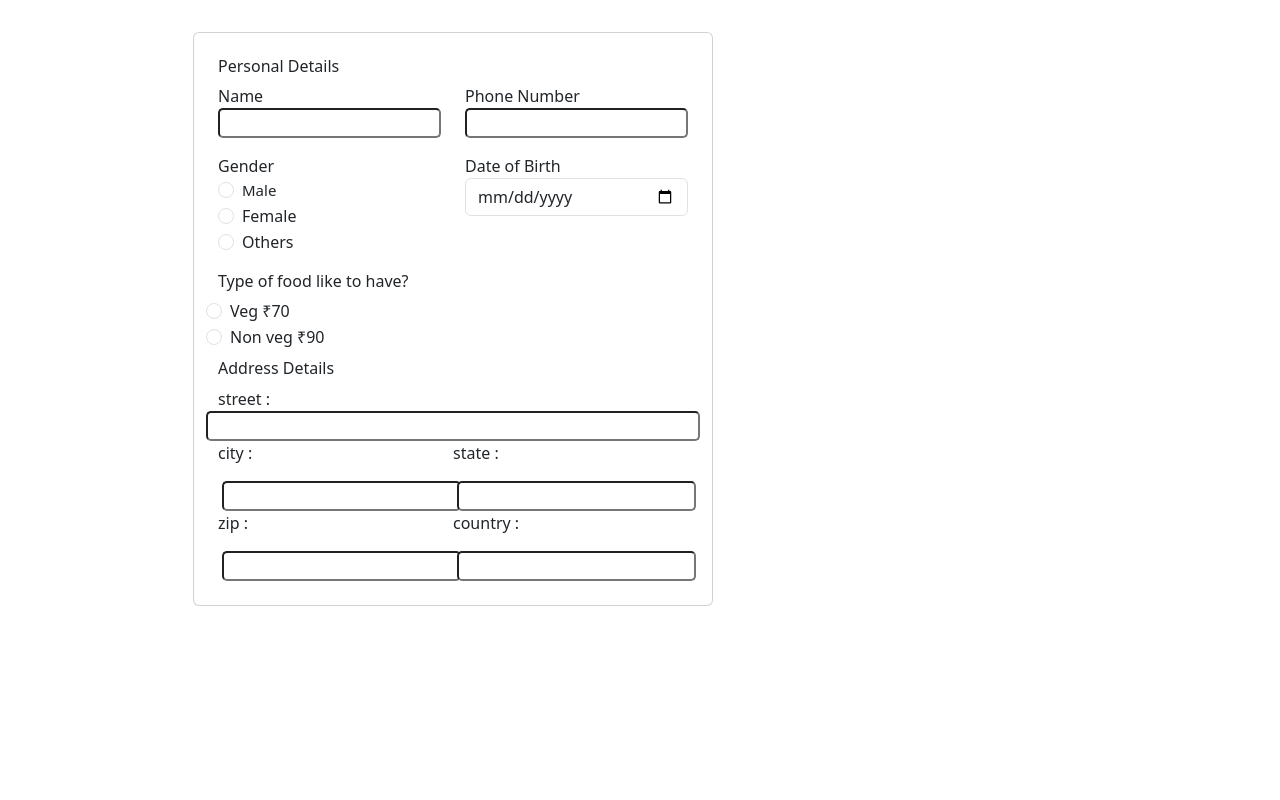
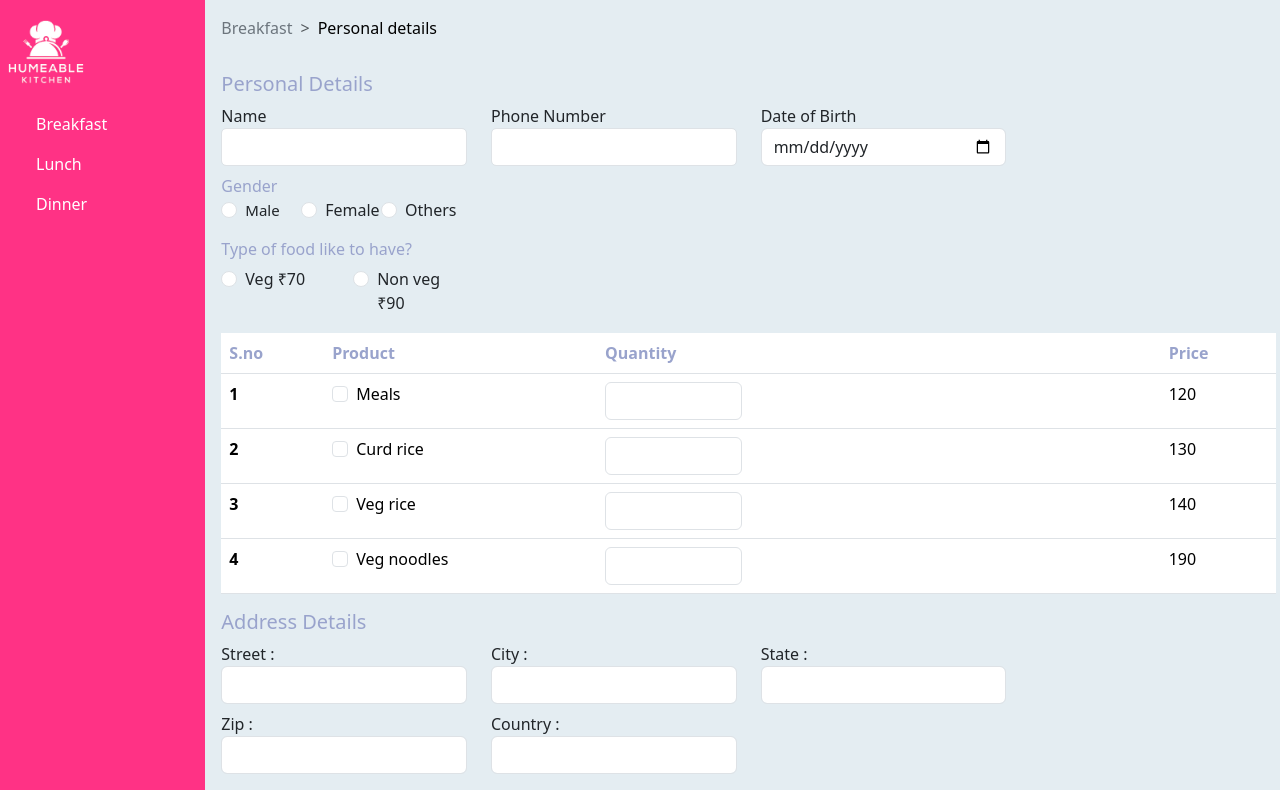
Before and after one commit to devadharshini-01/lunchmenu, a React (Create React App) app: page /breakfast in a window 1280 px wide. Built offline with nearby package versions, Linux system fonts and the light colour scheme; the HTML template or start-up script is replaced by a standard one.

Commit message:
datalist

```diff
--- a/src/App.css
+++ b/src/App.css
@@ -157,22 +157,13 @@ input:focus {
   font-size: 15px !important;
 }
 a:hover {
-  background-color:#fdf0f5!important;
+  color: #f0005f !important;
+  background-color:#e4edf2!important;
   border-radius: 5px !important;
-
-
-  }
-/* .dta
-{
-  overflow: hidden;
-
-
-} */
-
-
+ }
 .edit {
-  background-color:#fdf0f5  !important;
-  height: 100vh !important;
+  background-color:#e4edf2  !important;
+  height: 100% !important;
   box-shadow: black !important;
 
 }
@@ -182,23 +173,29 @@ a:hover {
 }
 .message
 {
-  background-color:  #f776aa  !important;
-  height: 100vh !important;
-}
-.shadow
-{
-  height: 100vh !important;
+  background-color: #ff3285  !important;
+  height: 100% !important;
 }
 .box
 {
   border-radius:5px !important;
   width:100% !important;
-}
+ outline: 0 none !important;
+ }
 .male
 {
   font-size: 15px !important;
 }
-.female
+
+.logo
 {
-  border-radius:5px !important;
+  width: 80px !important;
 }
+.divider
+{
+  --bs-breadcrumb-divider: '>';
+}
+.bs
+{
+  color: #99a3cc !important;
+}
--- a/src/App.jsx
+++ b/src/App.jsx
@@ -13,25 +13,16 @@ import Header from "./components/breakfast/Header";
 const App = () => {
   return (
     <>
-       <Foods />
+      {/* <Foods />   */}
 
-
-        {/* <BrowserRouter>
-      <Routes>
-        <Route path="login"element={<Login/>}/>
-        <Route path="breakfast" element={<Breakfast/>}/>
-        <Route path="lunch" element={<Lunch/>}/>
-        <Route path="dinner" element={<Dinner/>}/>
-
-      </Routes>
-      </BrowserRouter>   */}
-
-
-
-           {/* <Breakfast/> */}
-
-
-
+      <BrowserRouter>
+        <Routes>
+          <Route path="login" element={<Login />} />
+          <Route path="breakfast" element={<Breakfast />} />
+          <Route path="lunch" element={<Lunch />} />
+          <Route path="dinner" element={<Dinner />} />
+        </Routes>
+      </BrowserRouter>
 
 
     </>
--- a/src/components/breakfast/Breakfast.jsx
+++ b/src/components/breakfast/Breakfast.jsx
@@ -1,148 +1,16 @@
 import Header from "./Header";
 import Sidebor from "./Sidebar";
 import { Icon } from "@iconify/react";
+import Datalist from "../form/Datalist";
 const Breakfast = () => {
   return (
     <>
-
-
-
-<div className="container data">
-        <div className="row ">
-          <div className="col-2  ">
-            <Sidebor />
-          </div>
-
-          <div className=" col-10 edit shadow p-3 mb-5 rounded ">
-        <div className="bg-white mt-4 p-3 ">
-          <div className="row">
-            <div className="col-9">
-            <p href="#" className=" d-flex justify-content-start   "><h5 className=" text-secondary me-1 ">Breakfast </h5>&#10095;<h5 className="text-black ms-1 ">Customer Details</h5> </p>
-
-            </div>
-            <div className="col-3">
-            <div className=" d-flex justify-content-end ">
-  <button className="btn text-white " type="button"><span><Icon icon="carbon:add-filled" className="mb-1  " width="12" height="12" /></span>Add</button></div>
-            </div>
-          </div>
-          <div className="row">
-            <div className="col-9">
-        <p className="all">CUSTOMER DETAILS</p>
-            </div>
-            <div className="col-3">
-            <form className="d-flex " role="search">
-        <input className="form-control ms-4 " type="search" placeholder="Search " aria-label="Search"/>
-          </form>
-            </div>
-          </div>
-
-        <table class="table">
-  <thead>
-    <tr>
-      <th scope="col" className="all">S.NO</th>
-      <th scope="col" className="all">E-MAIL</th>
-      <th scope="col" className="all">USERNAME</th>
-      <th scope="col" className="all">MOBILE NUMBER</th>
-      <th scope="col" className="text-center all">ACTIONS</th>
-    </tr>
-  </thead>
-  <tbody>
-  <tr>
-    <th scope="row">1</th>
-    <td className="idea">derhgyfg24@gmail.com</td>
-    <td className="idea">bnjui</td>
-    <td className="idea">8967542311</td>
-    <td>
-      <div className="row d-flex  justify-content-center  ">
-      <Icon
-          icon="tabler:edit"
-          width="18"
-          height="18"
-          className="w-25  "
-        />
-        <Icon
-          icon="pajamas:remove"
-          width="18"
-          height="18"
-          className="w-25  "
-        />
-        <Icon
-          icon="zondicons:view-show"
-          width="18"
-          height="18"
-          className="w-25  "
-        />
+      <div className=" data">
+        <div className=" edit  ">
+          <Datalist />
+        </div>
       </div>
-    </td>
-  </tr>
-  <tr>
-    <th scope="row">2</th>
-    <td className="idea">jhgjfysa@gmail.com</td>
-    <td className="idea">asdx</td>
-    <td className="idea">9087654321</td>
-    <td>
-      <div className=" d-flex  justify-content-center ">
-        <Icon
-          icon="tabler:edit"
-          width="18"
-          height="18"
-          className="w-25  "
-        />
-        <Icon
-          icon="pajamas:remove"
-          width="18"
-          height="18"
-          className="w-25  "
-        />
-        <Icon
-          icon="zondicons:view-show"
-          width="18"
-          height="18"
-          className="w-25 "
-        />
-      </div>
-    </td>
-  </tr>
-  <tr>
-    <th scope="row">3</th>
-    <td className="idea">jgbbcrse@gmail.com</td>
-    <td className="idea">vbhcvf</td>
-    <td className="idea">4532087642</td>
-    <td>
-      <div className=" d-flex  justify-content-center ">
-        <Icon
-          icon="tabler:edit"
-          width="18"
-          height="18"
-          className="w-25  "
-        />
-        <Icon
-          icon="pajamas:remove"
-          width="18"
-          height="18"
-          className="w-25  "
-        />
-        <Icon
-          icon="zondicons:view-show"
-          width="18"
-          height="18"
-          className="w-25  "
-        />
-      </div>
-    </td>
-  </tr>
-</tbody>
-<div />
-</table>
-        </div>
-        </div>
-                </div>
-              </div>
-
-
-
-
-
+      {/* </div> */}
     </>
   );
 };
--- a/src/components/breakfast/Sidebar.jsx
+++ b/src/components/breakfast/Sidebar.jsx
@@ -1,21 +1,23 @@
 import logo from "../image/Frame 55481 .png";
 import { Icon } from "@iconify/react";
-const Sidebar = () => {
+const Sidebar = (props) => {
+  console.log(props.active)
   return (
     <div className="row message ">
-      <div className="shadow p-3 mb-5   rounded">
+      <div className=" p-3 mb-5   rounded">
+        <img className="logo " src={logo}></img>
 
 
         <div className="list-group  ">
-          <a href="#" className="action  p-2 url a:hover mt-2 ms-4 text-white ">
+          <a href="#" className={`${props.active==="breakfast"?"bg-secondary text-danger":"text-white"} p-2 url a:hover mt-2 ms-4 `}  onClick={()=>props.setActive("breakfast")}>
 
             Breakfast
           </a>
-          <a href="#" className="action p-2 url a:hover text-white ms-4 url ">
+          <a href="#" className= {`${props.active==="lunch"?"bg-secondary text-danger":"text-white"} p-2 url a:hover ms-4 url `}  onClick={()=>props.setActive("lunch")}>
 
             Lunch
           </a>
-          <a href="#" className="action p-2 url a:hover text-white ms-4 url">
+          <a href="#" className={`${props.active==="dinner"?"bg-secondary text-danger":"text-white"} p-2 url a:hover  ms-4 url `} onClick={()=>props.setActive("Dinner")}>
 
             Dinner
           </a>
--- a/src/components/form/Datalist.js
+++ b/src/components/form/Datalist.js
@@ -1,5 +1,6 @@
 import Sidebar from "../breakfast/Sidebar";
 import Lunchlist from "./Lunchlist";
+import { useState } from "react";
 
 const Datalist = (props) => {
   const handleName = (event) => {
@@ -15,59 +16,102 @@ const Datalist = (props) => {
   const handleFeedback = (event) => {
     props.setFeedback(event.target.value);
   };
+  const [active,setActive]=useState();
 
   return (
 
-    // <div className="row ">
-    //       <div className="col-2  ">
-    //         <Sidebar />
-    //       </div>
+    <div className="row ">
+      <div className="col-2  ">
 
-    <div className="col-10 mx-auto">
-       <div className="card p-4 ms-3 mt-3 ">
+        <Sidebar active={active} setActive={setActive}/>
+      </div>
+
+
+       <div className="col-10  p-3 edit">
+       <nav className="divider" aria-label="breadcrumb">
+  <ol className="breadcrumb">
+    <li className="breadcrumb-item"><p><span className="text-secondary">Breakfast</span></p></li>
+    <li className="breadcrumb-item active text-black" aria-current="page">Personal details</li>
+  </ol>
+</nav>
+
+
           <div className="row">
-     <h6>Personal Details</h6>
-      <div className="col-6">
-
+            <h5 className="bs">Personal Details</h5>
+            <div className="col-3">
               <label>Name</label>
-        <input className="box"/>
+              <input className=" form-control box" />
+            </div>
+            <div className="col-3">
+              <label>Phone Number</label>
+              <input type="number" className=" form-control box" />
 
             </div>
-      <div className="col-6">
-        <label>Phone Number</label>
-        <input type="number" className="box"/>
-        <div/>
+            <div className="col-3">
+            <label>Date of Birth</label>
+              <input type="date" className="form-control" />
+          </div>
 
-    </div>
-   </div>
+
           <div className="row">
-    <div className="col-6">
-    <label className="mt-3">Gender</label>
-   <div className="form-check ">
-  <input className="form-check-input" type="radio"  name="flexRadioDefault" id="flexRadioDefault1" />
-  <label className="form-check-label male" for="flexRadioDefault1" >
+
+              <label className="mt-2 bs">Gender</label>
+              <div  className="row w-25">
+                <div className="col-4">
+                <div className="form-check me-3">
+                <input
+                  className="form-check-input "
+                  type="radio"
+                  name="flexRadioDefault"
+                  id="flexRadioDefault1"
+                />
+                <label
+                  className="form-check-label male"
+                  for="flexRadioDefault1"
+                >
                   Male
                 </label>
                 </div>
-<div className="form-check ">
-  <input className="form-check-input" type="radio" name="flexRadioDefault" id="flexRadioDefault2" />
+              </div>
+              <div className="col-4">
+              <div className="form-check  ">
+                <input
+                  className="form-check-input "
+                  type="radio"
+                  name="flexRadioDefault"
+                  id="flexRadioDefault2"
+                />
                 <label className="form-check-label" for="flexRadioDefault2">
                   Female
                 </label>
               </div>
-<div className="form-check ">
-  <input className="form-check-input" type="radio" name="flexRadioDefault" id="flexRadioDefault2" />
+              </div>
+              <div className="col-4">
+              <div className="form-check  ">
+                <input
+                  className="form-check-input"
+                  type="radio"
+                  name="flexRadioDefault"
+                  id="flexRadioDefault2"
+                />
                 <label className="form-check-label" for="flexRadioDefault2">
                   Others
                 </label>
               </div>
             </div>
-    <div className="col-6">
-      <label className="mt-3">Date of Birth</label>
-  <input type="date" className="form-control"/>
+              </div>
               </div>
 
-   <label className=" mt-3 h6 ">Type of food like to have?</label>
+              </div>
+
+
+
+
+
+
+            <label className=" mt-3 h6 bs ">Type of food like to have?</label>
+            <div className="row w-25">
+              <div className="col-6">
               <div className="form-check">
               <input
                 className="form-check-input"
@@ -81,7 +125,10 @@ const Datalist = (props) => {
                 Veg ₹70
               </label>
             </div>
-  <div className="form-check">
+              </div>
+              <div className="col-6">
+
+              <div className="form-check ">
               <input
                 className="form-check-input"
                 type="radio"
@@ -94,41 +141,141 @@ const Datalist = (props) => {
                 Non veg ₹90
               </label>
             </div>
-  <Lunchlist
-    LunchMenu={props.LunchMenu}
-    setLunchMenu={props.setLunchMenu}
-    Price={props.Price}
-  />
-  <h6 className="mt-2">Address Details</h6>
-  <label>street :</label>
-  <input className="female "/>
-<div className="row">
-  <div className="col-6">
-    <label>city :</label>
-    <input className="mt-3 female ms-1"/>
-  </div>
-  <div className="col-6">
-    <label>state :</label>
-    <input className="mt-3 female ms-1" />
-  </div>
-</div>
-<div className="row">
-  <div className="col-6">
-    <label>zip :</label>
-    <input className="mt-3 female ms-1"/>
-  </div>
-  <div className="col-6">
-    <label>country :</label>
-    <input className="mt-3 female ms-1"/>
               </div>
               </div>
 
+            <table className="table mt-3 p-4">
+              <thead>
+                <tr>
+                  <th scope="col" className="bs">S.no</th>
+                  <th scope="col" className="bs">Product</th>
+                  <th scope="col"className="bs">Quantity</th>
+                  <th scope="col" className="bs">Price</th>
+                </tr>
+              </thead>
+              <tbody>
+                <tr>
+                  <th scope="row">1</th>
+                  <td>
+                    <div className="form-check">
+                      <input
+                        className="form-check-input"
+                        type="checkbox"
+
+                        id="flexCheckDefault"
+                      />
+                      <label className="form-check-label" for="flexCheckDefault">
+                        Meals
+                      </label>
                     </div>
-  <div/>
-  <div/>
+                  </td>
+                  <td>
+                    < input className="form-control w-25" />
+                  </td>
+                  <td>120</td>
+                </tr>
+                <tr>
+                  <th scope="row">2</th>
+                  <td>
+                    <div className="form-check">
+                      <input
+                        className="form-check-input"
+                        type="checkbox"
+
+                        id="flexCheckDefault"
+                      />
+                      <label className="form-check-label" for="flexCheckDefault">
+                        Curd rice
+                      </label>
+                    </div>
+                  </td>
+                  <td>
+                    <input className="form-control w-25" />
+                  </td>
+                  <td>130</td>
+                </tr>
+                <tr>
+                  <th scope="row">3</th>
+                  <td>
+                    <div className="form-check">
+                      <input
+                        className="form-check-input"
+                        type="checkbox"
+
+                        id="flexCheckDefault"
+                      />
+                      <label className="form-check-label" for="flexCheckDefault">
+                        Veg rice
+                      </label>
+                    </div>
+                  </td>
+                  <td>
+                    <input className="form-control w-25" />
+                  </td>
+                  <td>140</td>
+                </tr>
+                <tr>
+                  <th scope="row">4</th>
+
+                  <td>
+                    <div className="form-check">
+                      <input
+                        className="form-check-input"
+                        type="checkbox"
+
+                        id="flexCheckDefault"
+                      />
+                      <label className="form-check-label" for="flexCheckDefault">
+                        Veg noodles
+                      </label>
+                    </div>
+                  </td>
+                  <td>
+                    <input className="form-control w-25"/>
+                  </td>
+                  <td>190</td>
+                </tr>
+              </tbody>
+            </table>
+
+            <h5
+              className="mt-2 bs">
+
+              Address Details
+            </h5>
+            <div className="row">
+
+            <div className="col-3">
+              <label>Street :</label>
+              <input className=" form-control  " />
+            </div>
+            <div className="col-3">
+              <label>City :</label>
+              <input  className=" form-control  " />
+              <div />
+            </div>
+            <div className="col-3">
+            <label>State :</label>
+              <input className="form-control " />
+          </div>
 
         </div>
+            <div className="row">
+              <div className="col-3">
+                <label className="mt-2">Zip :</label>
+                <input className=" form-control female " />
               </div>
+              <div className="col-3">
+                <label className="mt-2">Country :</label>
+                <input className=" form-control female " />
+              </div>
+            </div>
+
+          <div />
+          <div />
+        </div>
+      </div>
+
 
   );
 };
```
Lines whose indentation alone changed are shown as unchanged.
